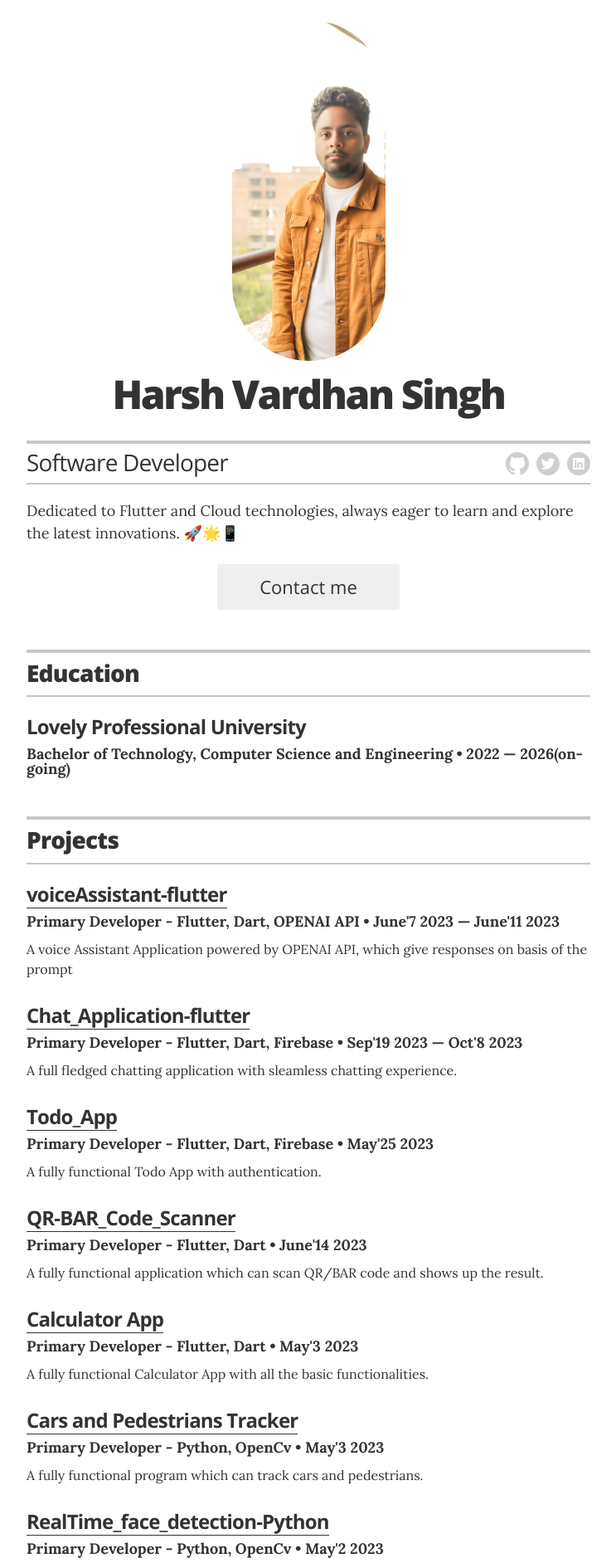
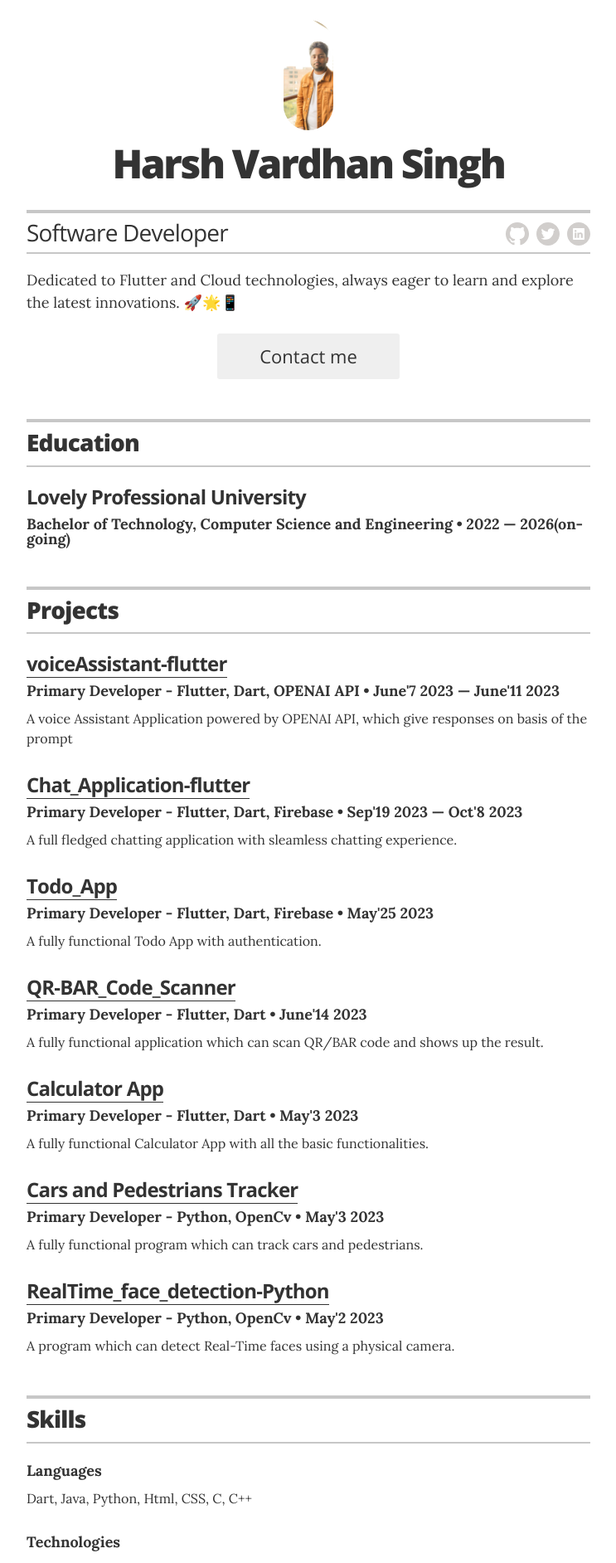
Before and after one commit to harsh082ip/resume, a Jekyll site: the page built from index.html, in a window 1280 px wide. Shown: the top 1884 px of the page at 83% size, without its empty margins (268-1011 px from the left). Built offline with Jekyll 4.4.1, drawn with Linux system fonts in a browser that asks for light colours.

Commit message:
Minor Changes Made

```diff
--- a/_sass/_resume.scss
+++ b/_sass/_resume.scss
@@ -21,7 +21,7 @@
 .page-header { padding: 1.5rem 0;
 
   .avatar {
-    width: 185px;
+    width: 60px;
     max-width: 100%;
     overflow: hidden;
     @include border-radius(100px);
```
